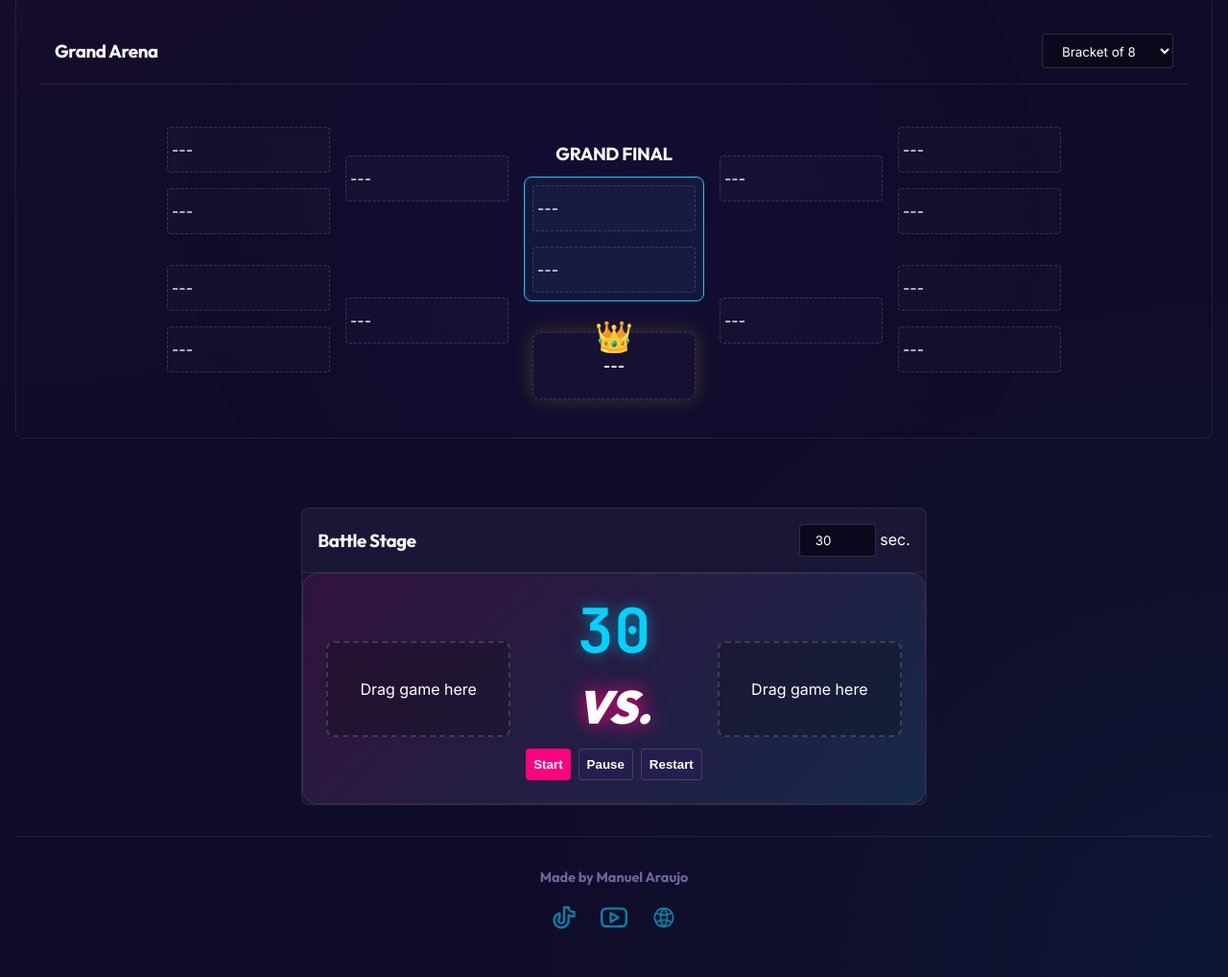
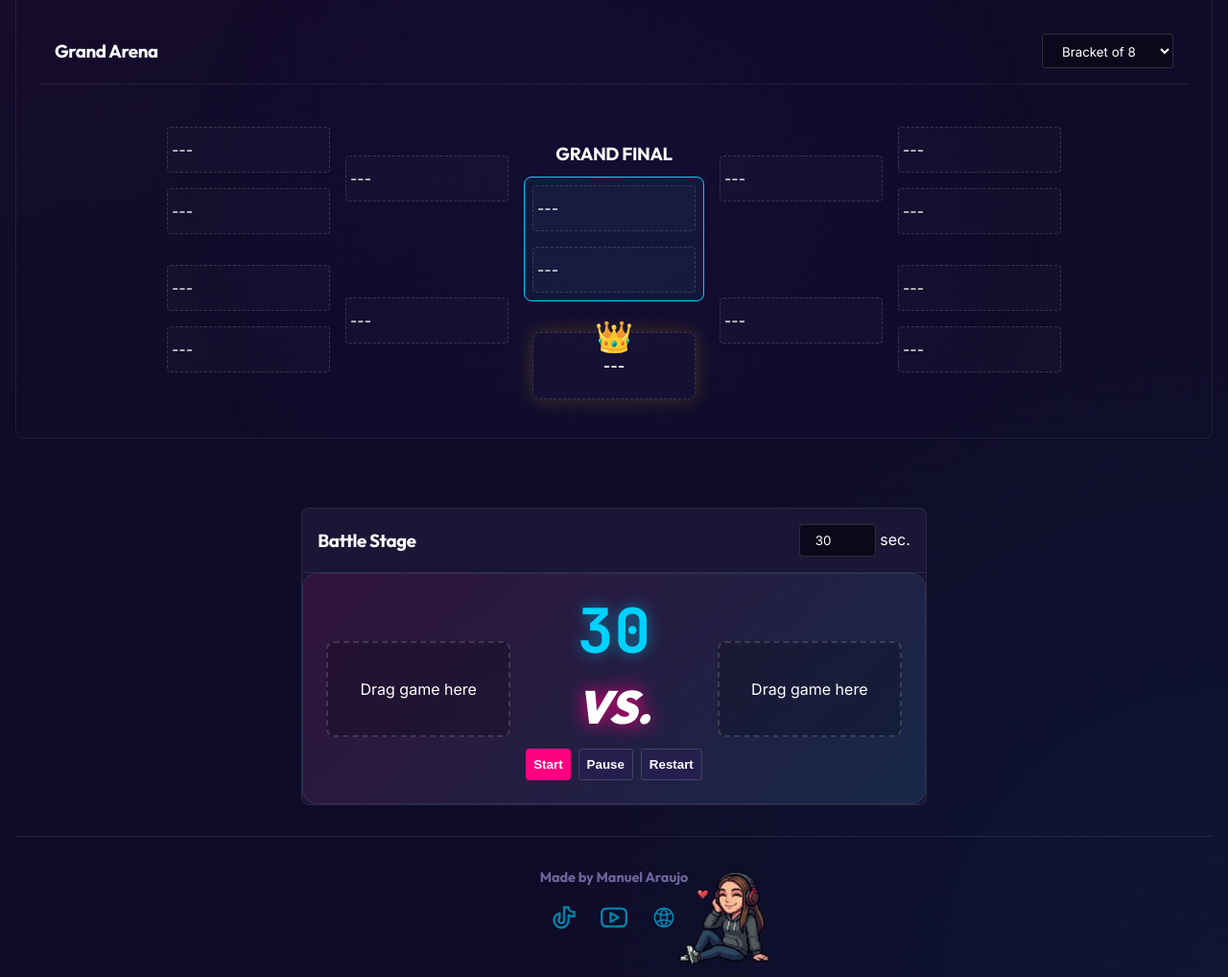
Before and after one commit to manuelmad/NextGameBracket, a plain HTML site: page index.html in a window 1280 px wide. Shown: the part 298-1316 px from the top of the page at 96% size. Drawn offline with Linux system fonts and the light colour scheme.

Commit message:
Adding an img of em in footer.

```diff
--- a/index.html
+++ b/index.html
@@ -75,6 +75,7 @@
                     </div>
                 </div>
                 <div class="vs-section">
+
                     <div id="vs-slot-1" class="vs-slot" data-slot="1">
                         <span class="text-muted">Drag game here</span>
                     </div>
@@ -179,6 +180,9 @@
             <a href="https://manuelmad.vercel.app/" target="_blank" aria-label="Portfolio">
                 <img src="imgs/icons/web-svgrepo-com.svg" alt="Web">
             </a>
+
+            <img class="em-cute" src="./imgs/em-cute.png" alt="em-cute-pose">
+
         </div>
         <!-- <p class="italic-p">Web Developer</p>
         <p class="italic-p">Math and Physics Teacher</p>
--- a/style.css
+++ b/style.css
@@ -790,6 +790,7 @@ footer {
     gap: var(--spacing-lg);
     justify-content: center;
     align-items: center;
+    position: relative;
 }
 
 .social-links a {
@@ -797,6 +798,13 @@ footer {
     align-items: center;
     justify-content: center;
     opacity: 0.6;
+}
+
+.social-links .em-cute {
+    width: 100px;
+    height: 100px;
+    position: absolute;
+    right: -100px;
 }
 
 .social-links a:hover {
```
Also changed, not shown: imgs/em-action.png (added), imgs/em-cute.png (added).
